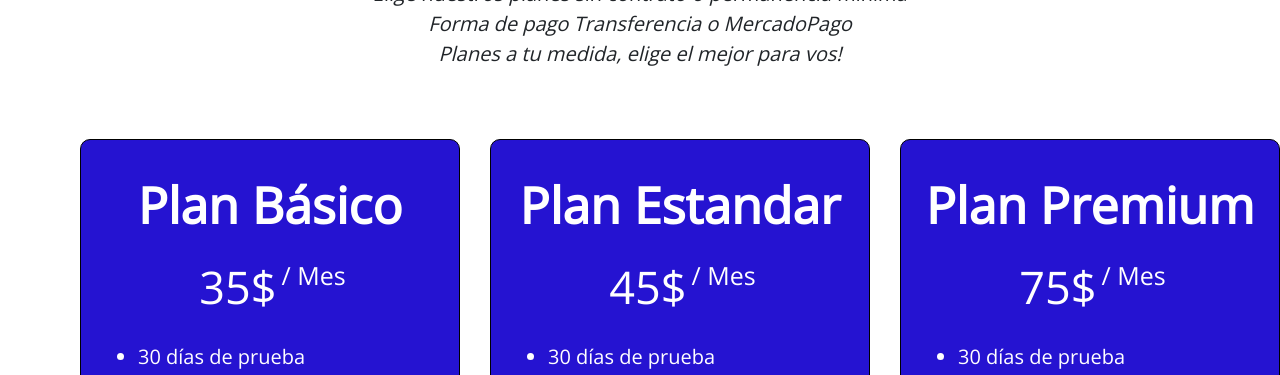
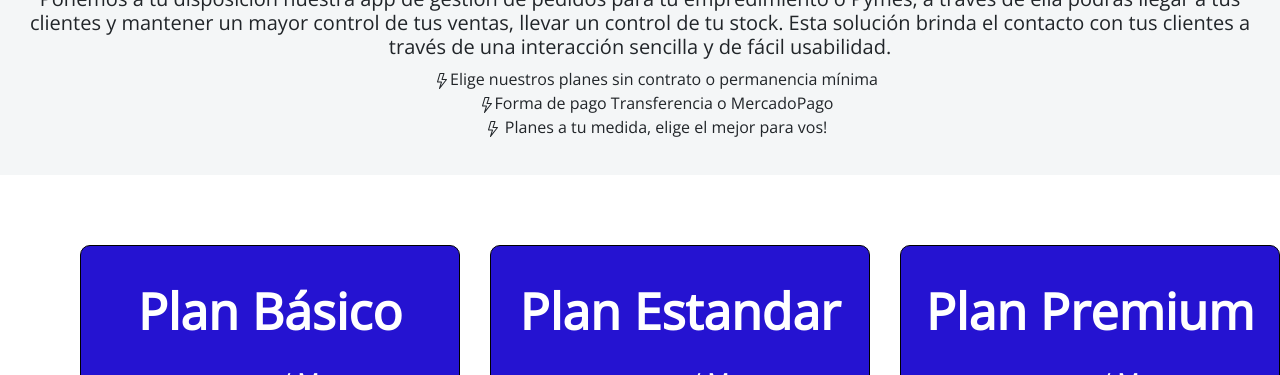
Before and after one commit to maye17/ConsultoriaBecerraDosSantos, a website: page pages/planes.html in a window 1280 px wide. Shown: the part 749-1124 px from the top of the page. Drawn offline with nearby package versions, Linux system fonts and the light colour scheme; a web font is replaced by a local one.

Commit message:
ajustando tamaño de card en max-width md de la página planes y agregando contenido

```diff
--- a/pages/planes.html
+++ b/pages/planes.html
@@ -10,6 +10,8 @@
     <link rel="preconnect" href="https://fonts.googleapis.com">
 <link rel="preconnect" href="https://fonts.gstatic.com" crossorigin>
 <link href="https://fonts.googleapis.com/css2?family=Open+Sans:wght@300;400&family=Rubik+Iso&display=swap" rel="stylesheet">
+<link rel="stylesheet" href="https://use.fontawesome.com/releases/v5.8.1/css/all.css" integrity="sha384-50oBUHEmvpQ+1lW4y57PTFmhCaXp0ML5d60M1M7uH2+nqUivzIebhndOJK28anvf" crossorigin="anonymous">
+<link rel="stylesheet" href="../assets/fontawesome-free-6.2.0-web/css/all.css">
 <link rel="stylesheet" href="../css/style.css">
     <title>Consulting Gadbizz</title>
 </head>
@@ -49,11 +51,20 @@
         <h2>Planes</h2>
         <h3>Elige Tu Mejor Opción... </h3>
       </section>
-      <section class="box__plan-title">
+      <section class="container-fluid  box__plan-title">
         <h3>Nuestros Planes</h3>
-        <p>Elige nuestros planes sin contrato o permanencia mínima <br>
-        Forma de pago Transferencia o MercadoPago <br>
-      Planes a tu medida, elige el mejor para vos!</p>
+        <h5 class="fw-lighter">Ponemos a tu disposición nuestra app de gestión de pedidos para tu empredimiento o Pymes, a través de ella podrás llegar a tus clientes y mantener un mayor control de tus ventas, llevar un control de tu stock. Esta solución brinda el contacto con tus clientes a través de una interacción sencilla y de fácil usabilidad.</h5>
+        <ul>
+        <li class="fw-lighter"><svg xmlns="http://www.w3.org/2000/svg" width="16" height="16" fill="currentColor" class="bi bi-lightning" viewBox="0 0 16 16">
+          <path d="M5.52.359A.5.5 0 0 1 6 0h4a.5.5 0 0 1 .474.658L8.694 6H12.5a.5.5 0 0 1 .395.807l-7 9a.5.5 0 0 1-.873-.454L6.823 9.5H3.5a.5.5 0 0 1-.48-.641l2.5-8.5zM6.374 1 4.168 8.5H7.5a.5.5 0 0 1 .478.647L6.78 13.04 11.478 7H8a.5.5 0 0 1-.474-.658L9.306 1H6.374z"/>
+        </svg>Elige nuestros planes sin contrato o permanencia mínima </li>
+         <li class="fw-lighter"><svg xmlns="http://www.w3.org/2000/svg" width="16" height="16" fill="currentColor" class="bi bi-lightning" viewBox="0 0 16 16">
+          <path d="M5.52.359A.5.5 0 0 1 6 0h4a.5.5 0 0 1 .474.658L8.694 6H12.5a.5.5 0 0 1 .395.807l-7 9a.5.5 0 0 1-.873-.454L6.823 9.5H3.5a.5.5 0 0 1-.48-.641l2.5-8.5zM6.374 1 4.168 8.5H7.5a.5.5 0 0 1 .478.647L6.78 13.04 11.478 7H8a.5.5 0 0 1-.474-.658L9.306 1H6.374z"/>
+        </svg>Forma de pago Transferencia o MercadoPago</li>
+          <li class="fw-lighter"><svg xmlns="http://www.w3.org/2000/svg" width="16" height="16" fill="currentColor" class="bi bi-lightning" viewBox="0 0 16 16">
+            <path d="M5.52.359A.5.5 0 0 1 6 0h4a.5.5 0 0 1 .474.658L8.694 6H12.5a.5.5 0 0 1 .395.807l-7 9a.5.5 0 0 1-.873-.454L6.823 9.5H3.5a.5.5 0 0 1-.48-.641l2.5-8.5zM6.374 1 4.168 8.5H7.5a.5.5 0 0 1 .478.647L6.78 13.04 11.478 7H8a.5.5 0 0 1-.474-.658L9.306 1H6.374z"/>
+          </svg> Planes a tu medida, <strong>elige el mejor para vos!</strong> </li>
+        </ul>
       </section>
       <section class="box__plan__content">
         <div class="box__plan__content__articles">
--- a/scss/pages/_planes.scss
+++ b/scss/pages/_planes.scss
@@ -40,8 +40,10 @@
 
 .box__plan-title {
 
-    margin: 30px;
+    margin-top: 20px;
+    padding: 20px;
     text-align: center;
+    background-color: #f4f6f7;
 
     h3 {
 
@@ -303,12 +305,10 @@
 
             &-ar {
 
-/*                 justify-content: center;
-                padding: 20px auto;
-                margin: 10px auto;
-                max-width: 80%; */
+
                 width: 100%;
                 float: left;
+                margin-bottom: 40px;
 
                 h3 {
 
@@ -402,7 +402,7 @@
                 width: 40px;
                 height: 580px;
                 float: left; */
-                width: 100%;
+                width: 80%;
                 float: left;
             }
 
```
Also changed, not shown: pages/servicios.html (+1 -1 lines), css/style.css.
